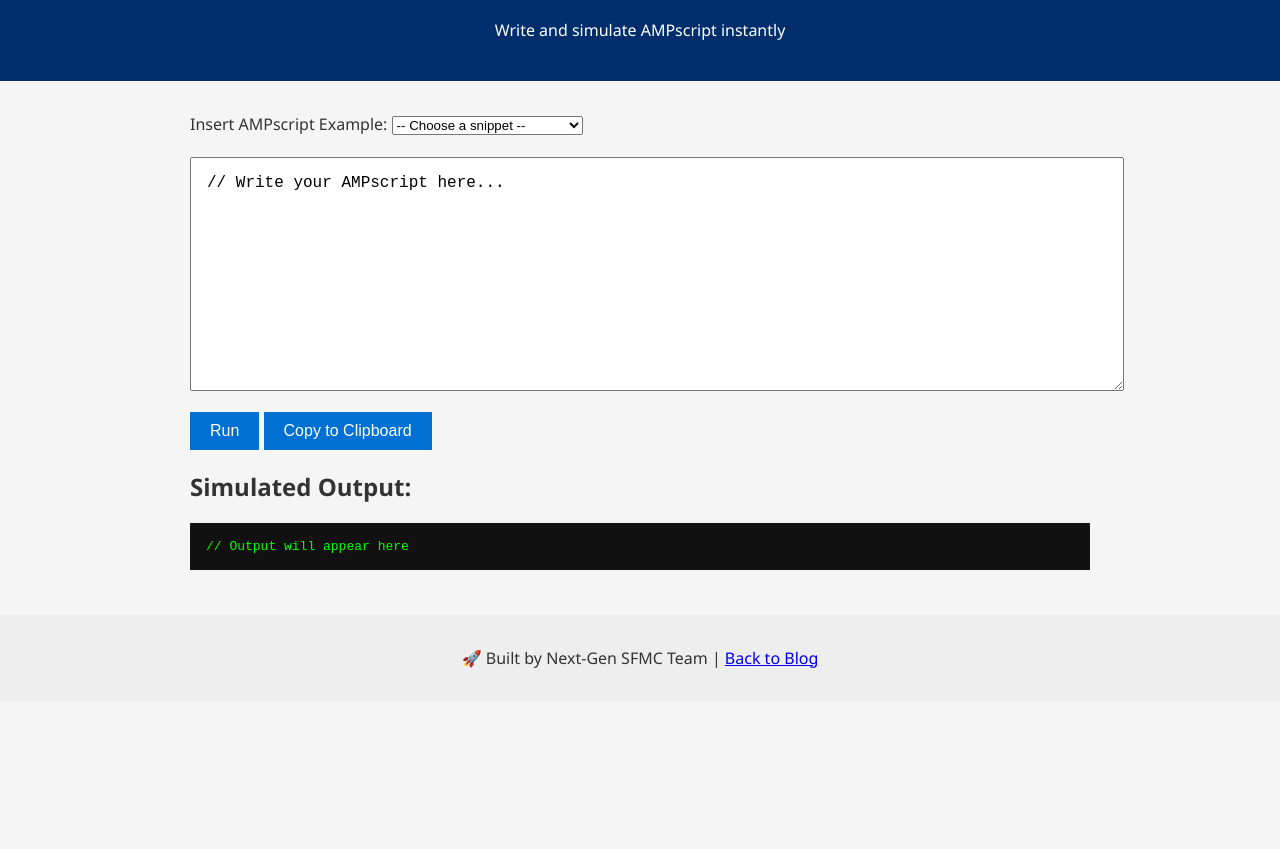
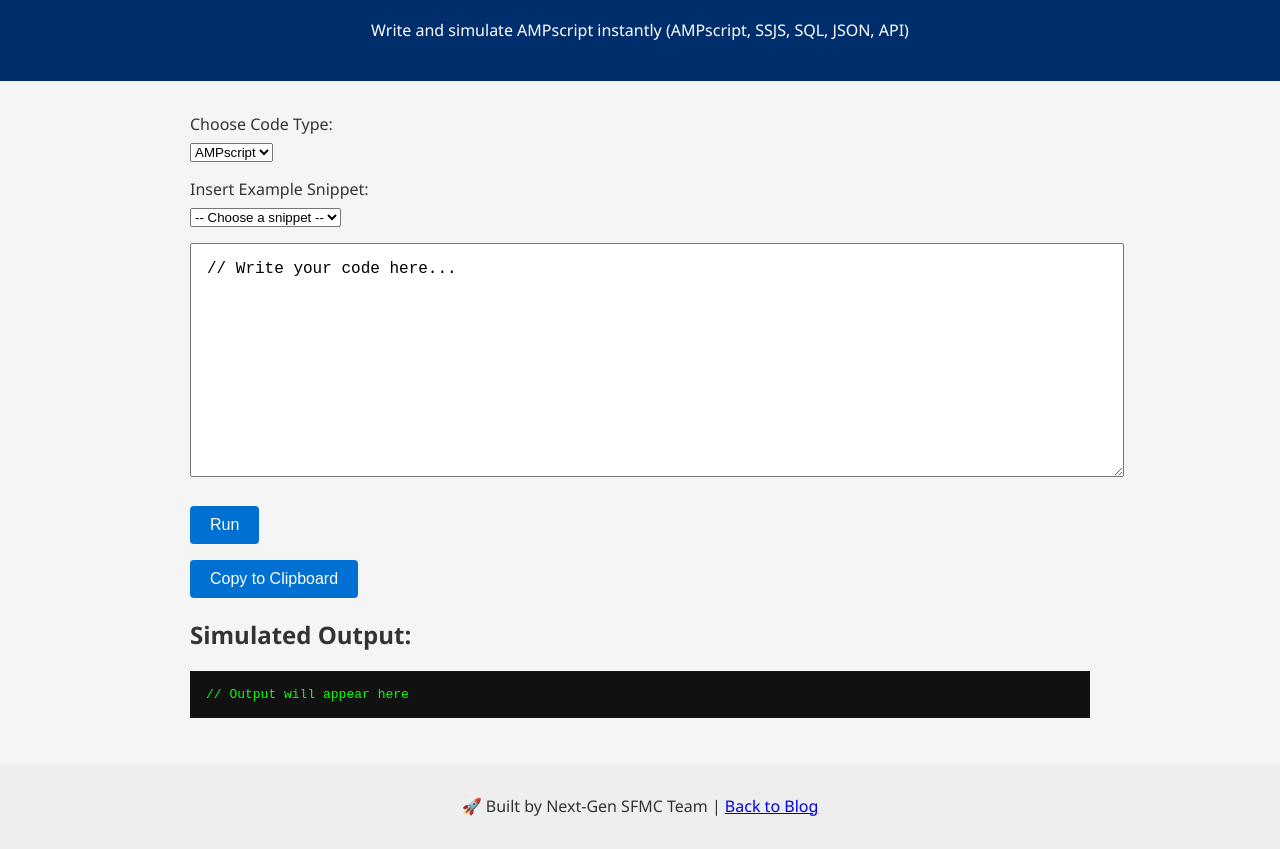
Before and after one commit to nextgensfmc/sfmccode, a plain HTML site: page index.html in a window 1280 px wide. Shown: the part 91-940 px from the top of the page. Before the commit the page ends 800 px from the top, so only its background shows below. Drawn offline with Linux system fonts and the light colour scheme.

Commit message:
Add files via upload

```diff
--- a/index.html
+++ b/index.html
@@ -9,26 +9,27 @@
 <body>
   <header>
     <h1>Next-Gen SFMC | AMPscript Playground</h1>
-    <p>Write and simulate AMPscript instantly</p>
+    <p>Write and simulate AMPscript instantly (AMPscript, SSJS, SQL, JSON, API)</p>
   </header>
 
   <main>
-    <label for="snippet">Insert AMPscript Example:</label>
+    <label for="category">Choose Code Type:</label>
+    <select id="category" onchange="loadCategorySnippets()">
+      <option value="ampscript">AMPscript</option>
+      <option value="ssjs">SSJS</option>
+      <option value="sql">SQL</option>
+      <option value="json">JSON</option>
+      <option value="api">API</option>
+    </select>
+
+    <label for="snippet">Insert Example Snippet:</label>
     <select id="snippet" onchange="loadSnippet()">
       <option value="">-- Choose a snippet --</option>
-      <option value="personalization">Personalization</option>
-      <option value="ifElse">If/Else</option>
-      <option value="dateFormat">Date Formatting</option>
-      <option value="loop">FOR Loop</option>
-      <option value="emailAttr">Retrieve Email</option>
-      <option value="lookup">Lookup from Data Extension</option>
-      <option value="uppercase">Uppercase</option>
     </select>
-    <br><br>
 
-    <textarea id="code">// Write your AMPscript here...</textarea>
+    <textarea id="code">// Write your code here...</textarea>
     <button onclick="runCode()">Run</button>
-<button onclick="copyToClipboard()">Copy to Clipboard</button>
+    <button onclick="copyToClipboard()">Copy to Clipboard</button>
 
     <h2>Simulated Output:</h2>
     <pre id="output">// Output will appear here</pre>
--- a/script.js
+++ b/script.js
@@ -1,5 +1,3 @@
-// script.js
-
 const snippetMap = {
   ampscript: {
     personalization: `%%[\nVAR @firstName\nSET @firstName = "Mahesh"\n]%%\nHello %%=v(@firstName)=%%, welcome to Next-Gen SFMC!`,
@@ -60,11 +58,14 @@ function loadCategorySnippets() {
 
   snippetDropdown.innerHTML = '<option value="">-- Choose a snippet --</option>';
 
-  for (const key in snippetMap[category]) {
+  if (snippetMap.hasOwnProperty(category)) {
+    for (const key in snippetMap[category]) {
     const option = document.createElement("option");
     option.value = key;
     option.text = key[0].toUpperCase() + key.slice(1);
-    snippetDropdown.appendChild(option);
+          snippetDropdown.appendChild(option);
+    }
+  }
   }
 }
 
--- a/style.css
+++ b/style.css
@@ -5,20 +5,17 @@ body {
   background: #f5f5f5;
   color: #333;
 }
-
 header {
   background: #002e6d;
   color: white;
   padding: 1.5rem;
   text-align: center;
 }
-
 main {
   padding: 2rem;
   max-width: 900px;
   margin: auto;
 }
-
 textarea {
   width: 100%;
   height: 200px;
@@ -27,7 +24,11 @@ textarea {
   font-family: monospace;
   margin-bottom: 1rem;
 }
-
+select, button {
+  margin-top: 0.5rem;
+  margin-bottom: 1rem;
+  display: block;
+}
 button {
   background: #0070d2;
   color: white;
@@ -35,15 +36,19 @@ button {
   padding: 10px 20px;
   font-size: 16px;
   cursor: pointer;
+  margin-right: 1rem;
+  border-radius: 4px;
+  transition: background 0.3s;
 }
-
+button:hover {
+  background: #005bb5;
+}
 pre {
   background: #111;
   color: #0f0;
   padding: 1rem;
   overflow-x: auto;
 }
-
 footer {
   text-align: center;
   padding: 1rem;
```
